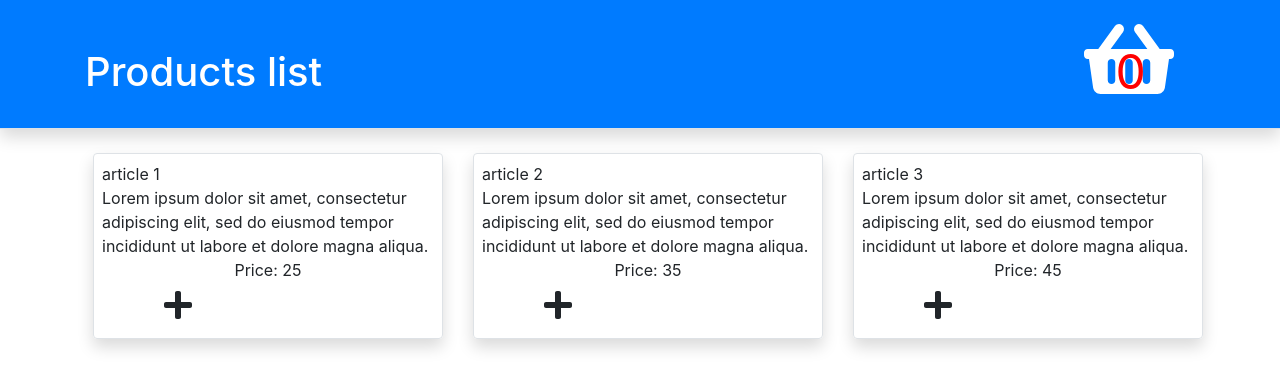
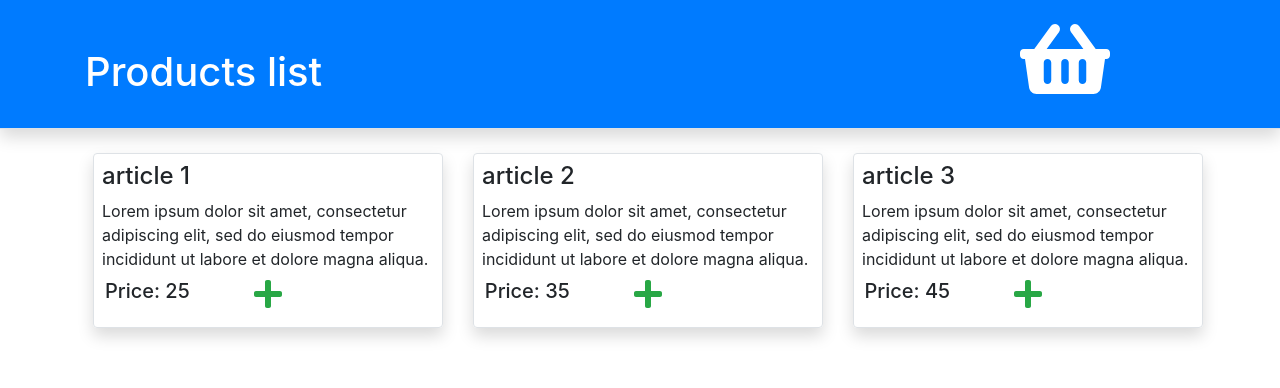
Before and after one commit to FurrGotten/ShoppingCartApp, an Angular app: page / in a window 1280 px wide. Shown: the top 388 px of the page. Built offline with nearby package versions, Linux system fonts and the light colour scheme.

Commit message:
style change 2

```diff
--- a/src/app/goods-item/goods-item.component.html
+++ b/src/app/goods-item/goods-item.component.html
@@ -1,13 +1,12 @@
 <div class="container m-2 p-2 border rounded shadow">
   <div class="row">
-  <span class="col-12">{{good.name}}</span>
-  <span class="col-12">{{good.label}}</span>
+    <h4 class="col-12">{{good.name}}</h4>
+    <span class="col-12">{{good.label}}</span>
   </div>
   <div class="row text-center">
-  <span class="col-12">Price: {{good.price}}</span>
-  </div>
-  <div class="row text-center">
-  <span class="col-6" (click)="shoppingCart.add(good)"><fa-icon class="faPlus" [icon]="faPlus"></fa-icon></span>
-  <span class="col-6" (click)="shoppingCart.remove(good.id)" *ngIf="shoppingCart.isInCart(good.id)"><fa-icon class="faMinus" [icon]="faMinus"></fa-icon></span>
+    <h5 class="col-4 mt-2">Price: {{good.price}}</h5>
+    <span class="col-4 text-success" (click)="shoppingCart.add(good)"><fa-icon class="faPlus" [icon]="faPlus"></fa-icon></span>
+    <span class="col-4 text-danger" (click)="shoppingCart.remove(good.id)" *ngIf="shoppingCart.isInCart(good.id)"><fa-icon
+      class="faMinus" [icon]="faMinus"></fa-icon></span>
   </div>
 </div>
--- a/src/app/goods-list/goods-list.component.css
+++ b/src/app/goods-list/goods-list.component.css
@@ -6,8 +6,8 @@
   font-size: 5em;
 }
 .OrderQuantity{
-  color: red;
-  font-size: 3em;
-  margin-left: -1.22em;
-  padding-bottom: 1em;
+  color: #11ff00;
+  font-size: 2em;
+  margin-top: -4em;
+  margin-left: 2em;
 }
--- a/src/app/goods-list/goods-list.component.html
+++ b/src/app/goods-list/goods-list.component.html
@@ -2,9 +2,11 @@
   <div class="container">
     <div class="row">
       <div class="col-md-10 col-sm-6 mt-5"><h1 class="">Products list</h1></div>
-      <div class="col-md-2 col-sm-6 text-center"><a routerLink="/shopping-cart">
+      <div class="col-md-2 col-sm-6 text-center row"><a routerLink="/shopping-cart">
         <fa-icon class="shoppingBasket text-white mt-5" [icon]="faShoppingBasket"></fa-icon>
-        <span class="OrderQuantity text-center">{{shoppingCart.getOrderQuantity()}}</span></a></div>
+        <div class="OrderQuantity text-center"
+             *ngIf="shoppingCart.getOrderQuantity()">{{shoppingCart.getOrderQuantity()}}</div>
+      </a></div>
     </div>
   </div>
 </div>
--- a/src/app/goods-list/goods-list.component.ts
+++ b/src/app/goods-list/goods-list.component.ts
@@ -1,5 +1,5 @@
 import { Component, OnInit } from '@angular/core';
-import { faShoppingBasket } from '@fortawesome/free-solid-svg-icons';
+import { faShoppingBasket, faCircleNotch } from '@fortawesome/free-solid-svg-icons';
 
 import { GoodsService, GoodItem } from '../goods.service';
 import { ShoppingCartService } from '../shopping-cart.service';
@@ -12,6 +12,7 @@ import { ShoppingCartService } from '../shopping-cart.service';
 export class GoodsListComponent implements OnInit {
 
   faShoppingBasket = faShoppingBasket;
+  faCircleNotch = faCircleNotch;
 
   goods: GoodItem[] = this.goodsModel.getList();
 
```
